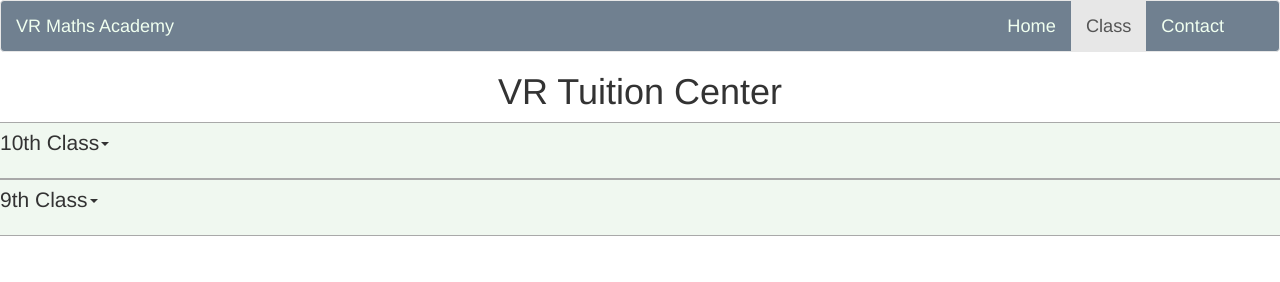
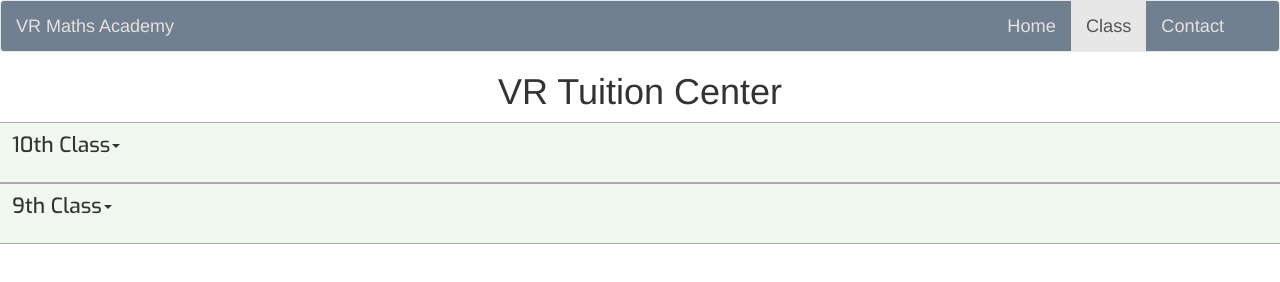
Before and after one commit to svssp/vrtuition, a plain HTML site: page class.html in a window 1280 px wide. Drawn offline with nearby package versions, Linux system fonts and the light colour scheme.

Commit message:
pdf changes

```diff
--- a/class.html
+++ b/class.html
@@ -7,6 +7,7 @@
         <script src="https://ajax.googleapis.com/ajax/libs/jquery/3.5.1/jquery.min.js"></script>
         <script src="https://maxcdn.bootstrapcdn.com/bootstrap/3.4.1/js/bootstrap.min.js"></script>
         <link href="https://fonts.googleapis.com/css2?family=Roboto+Slab&display=swap" rel="stylesheet">
+        <link href="https://fonts.googleapis.com/css2?family=Exo:wght@500&display=swap" rel="stylesheet">
         <link rel="stylesheet" href="vrtuition.css">
 
         <style>
@@ -65,7 +66,7 @@
                         <span class="icon-bar"></span>
                         <span class="icon-bar"></span>
                       </button>
-                    <a class="navbar-brand" href="#" style="color: honeydew;">VR Maths Academy</a>
+                    <a class="navbar-brand" href="#" style="color: rgba(233, 227, 227, 0.972);">VR Maths Academy</a>
                   </div>
                   <div class="collapse navbar-collapse" id="myNavbar">
                 <ul class="nav navbar-nav navbar-right">
@@ -85,7 +86,7 @@
             </p>
 
             <div class="dropdown jumbotron">
-                <p class="dropdown-toggle" data-toggle="dropdown" id="10th">10th Class<span class="caret text-right"></span></p>
+                <p class="dropdown-toggle" data-toggle="dropdown" id="10th" style="padding:2px 12px;font-family: 'Exo', sans-serif;">10th Class<span class="caret text-right"></span></p>
                 <table class="table dropdown-menu chapters">
                     <thead>
                         <tr>
@@ -133,7 +134,7 @@
 
             <!--Drop Down menu for 9 th class students-->
             <div class="dropdown jumbotron">
-                <p class="dropdown-toggle" data-toggle="dropdown" id="9th">9th Class<span class="caret text-right"></span></p>
+                <p class="dropdown-toggle" data-toggle="dropdown" id="9th" style="padding:2px 12px;font-family: 'Exo', sans-serif;">9th Class<span class="caret text-right"></span></p>
                 <!--
                 <table class="table dropdown-menu chapters">
                     <thead>
--- a/vrtuition.css
+++ b/vrtuition.css
@@ -23,7 +23,7 @@
 }
 
 .navbar-default .navbar-nav>li>a{
-    color:honeydew;
+    color: rgba(233, 227, 227, 0.972);
 }
 .navbar-right
 {
```
Also changed, not shown: contact.html (+1 -1 lines), index.html (+2 -1 lines).
